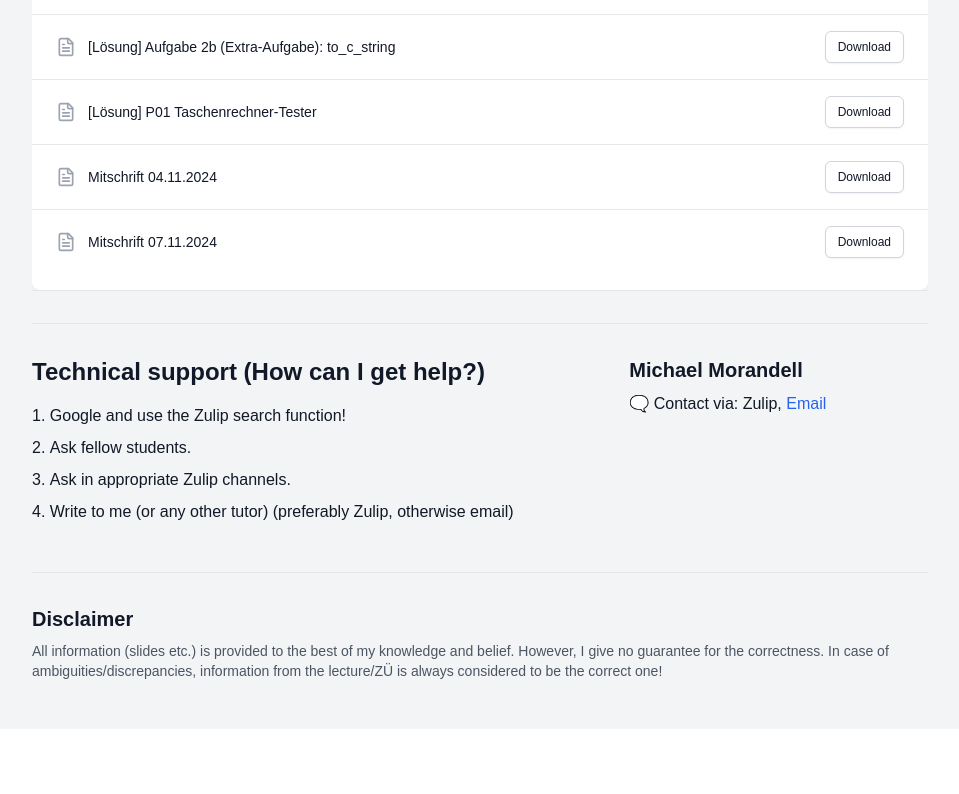
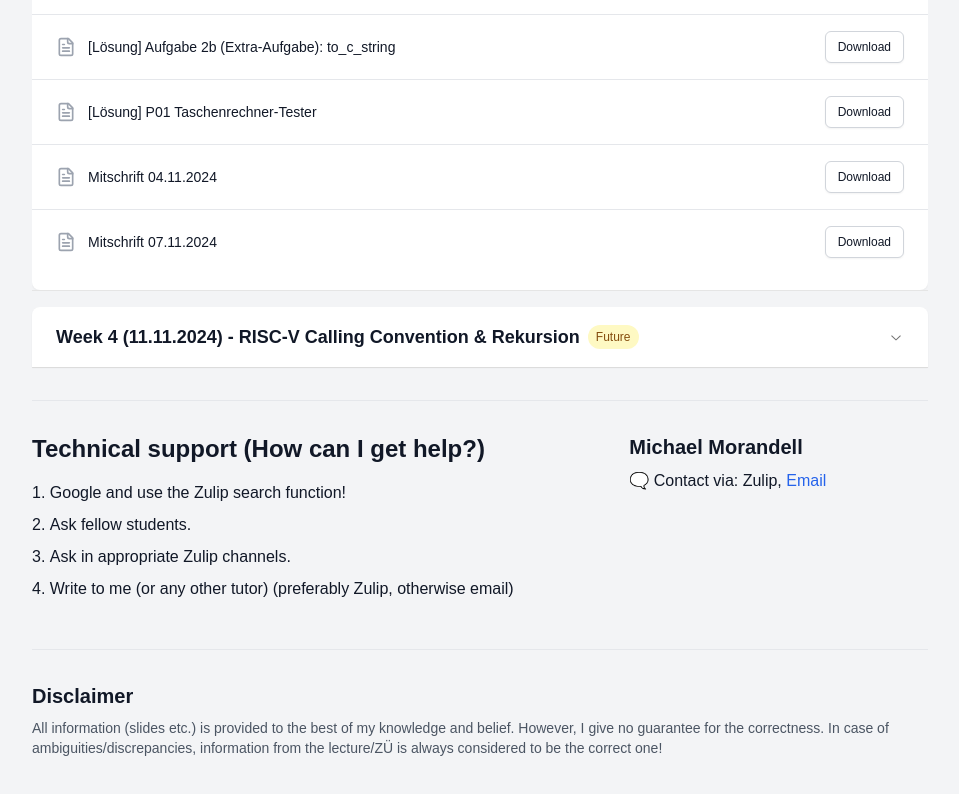
Before and after one commit to mormic04/era_tutorium_website, a Next.js app: page / in a window 1280 px wide. Shown: the part 1143-1937 px from the top of the page, without its empty margins (160-1119 px from the left). Before the commit the page ends 1872 px from the top, so only its background shows below. Built offline with nearby package versions, Linux system fonts and the light colour scheme.

Commit message:
updated w04

```diff
--- a/src/components/LectureMaterials.tsx
+++ b/src/components/LectureMaterials.tsx
@@ -63,7 +63,13 @@ const lectureWeeks = [
       { name: "[Lösung] P01 Taschenrechner-Tester", url: materialBasePath + "w03/p01_lsg.s"},
       { name: "Mitschrift 04.11.2024", url: materialBasePath + "w03/era_tutor03_platz_mo.pdf"},
       { name: "Mitschrift 07.11.2024", url: materialBasePath + "w03/era_tutor03_platz_do.pdf"},
-
+    ],
+  },
+  {
+    week: 4,
+    date: "11.11.2024",
+    topic: "RISC-V Calling Convention & Rekursion",
+    materials: [
     ],
   },
 ]
```
